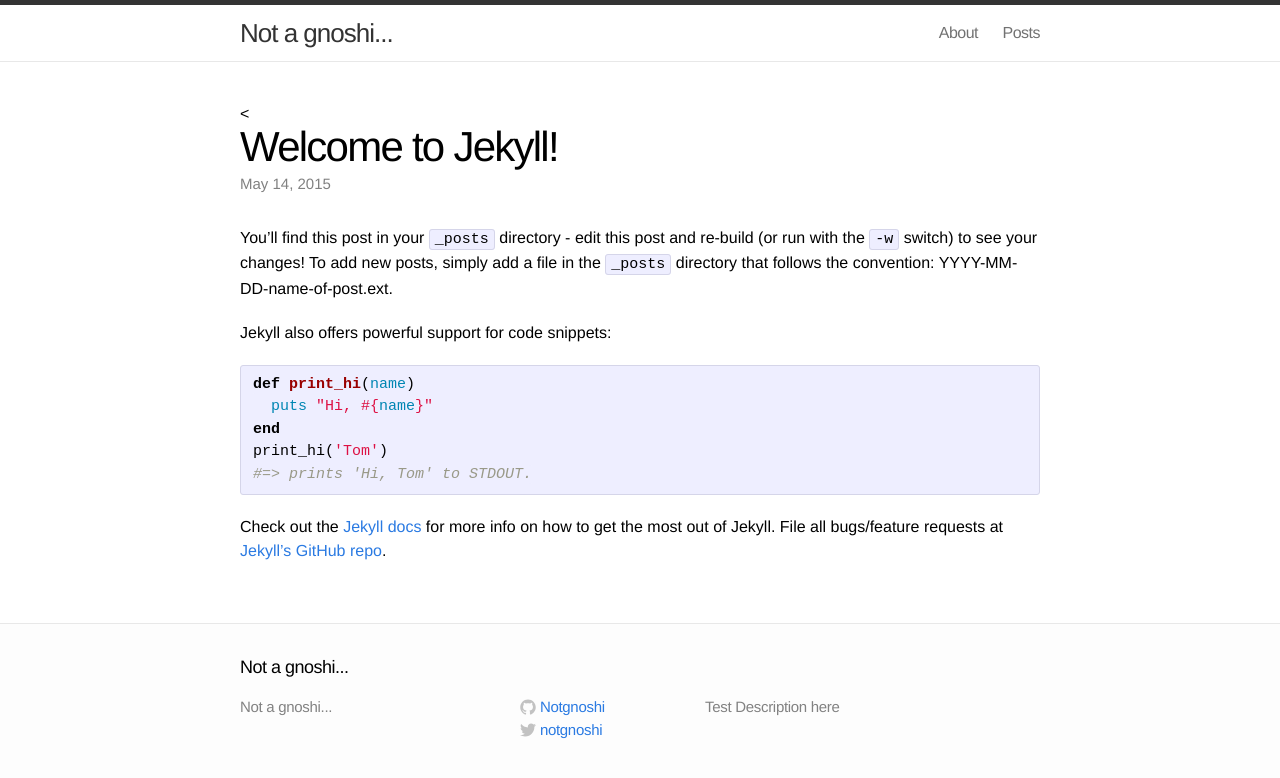
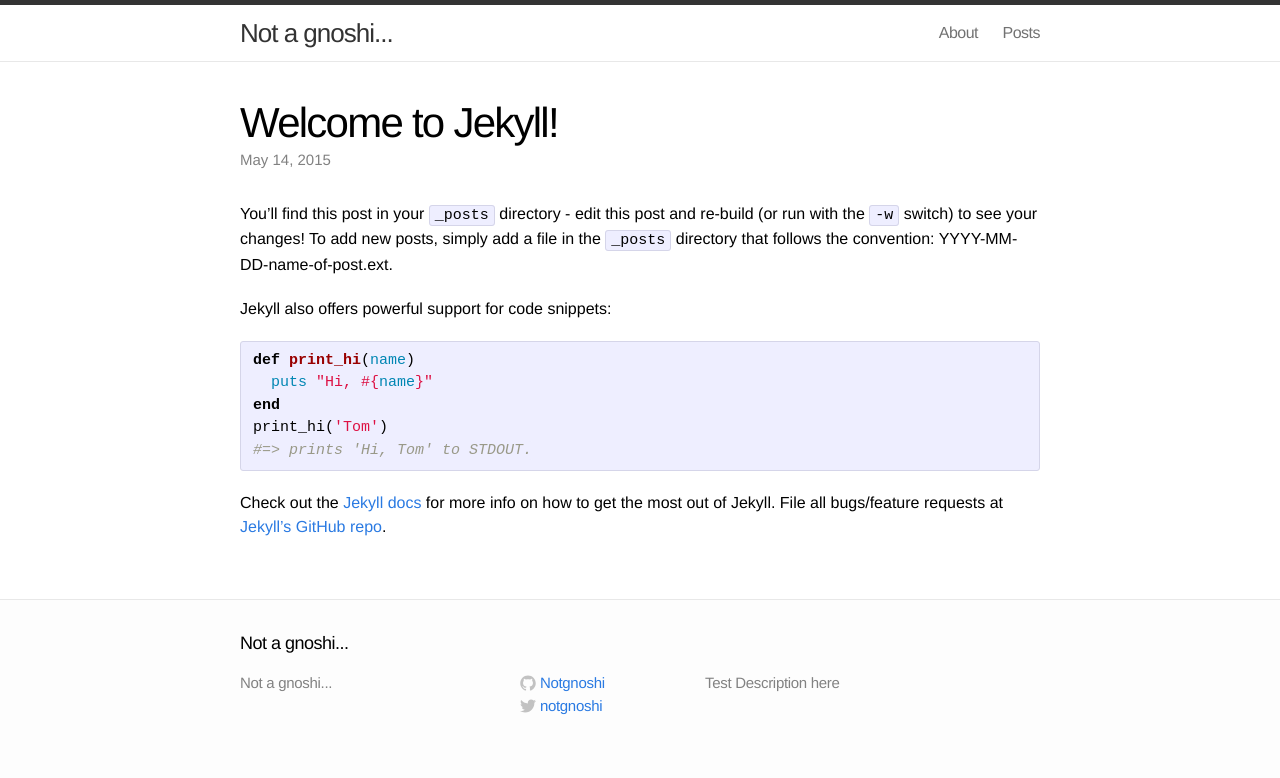
Before and after one commit to Notgnoshi/notgnoshi.github.io, a Jekyll site: the page built from _posts/2015-05-14-welcome-to-jekyll.markdown, in a window 1280 px wide. Shown: the top 778 px of the page. Built offline with Jekyll 4.4.1, drawn with Linux system fonts in a browser that asks for light colours.

Commit message:
removed extra '<'

```diff
--- a/_layouts/post.html
+++ b/_layouts/post.html
@@ -4,7 +4,7 @@
 <div class="post">
 
   <header class="post-header">
-    <<h1>{{ page.title }}</h1>
+    <h1>{{ page.title }}</h1>
     <p class="meta">{{ page.date | date: "%b %-d, %Y" }}{% if page.author %} • {{ page.author }}{% endif %}{% if page.meta %} • {{ page.meta }}{% endif %}</p>
   </header>
 
```
Also changed, not shown: 2 other files.
